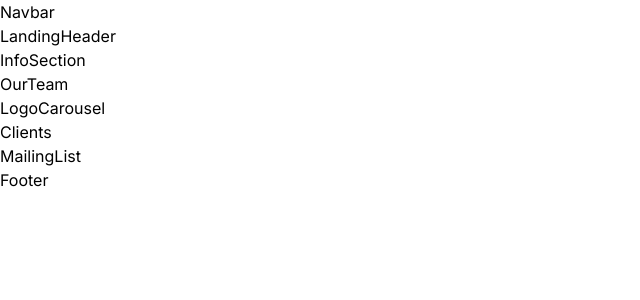
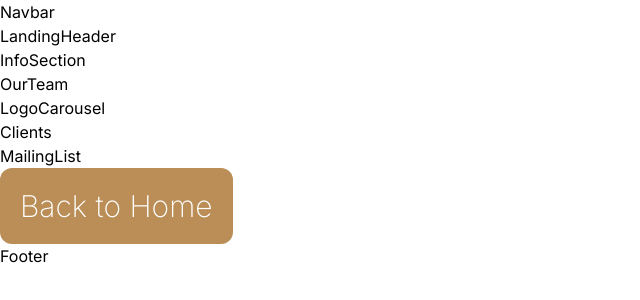
Before and after one commit to acm-ucr/hcg, a Next.js app: page / in a window 1280 px wide. Shown: the top 300 px of the page, without its empty margins (0-640 px from the left). Built offline with nearby package versions, Linux system fonts and the light colour scheme.

Commit message:
Added preview of button to page.tsx

```diff
--- a/src/app/page.tsx
+++ b/src/app/page.tsx
@@ -4,6 +4,7 @@ import OurTeam from "@/components/home/OurTeam";
 import Carousel from "@/components/home/LogoCarousel";
 import Clients from "@/components/home/Clients";
 import MailingList from "@/components/home/MailingList";
+import Button from "@/components/Button";
 
 const Home = () => {
   return (
@@ -14,6 +15,7 @@ const Home = () => {
       <Carousel />
       <Clients />
       <MailingList />
+      <Button text="Back to Home" href="hcg-website/src/app/page.tsx" />
     </div>
   );
 };
--- a/src/components/Button.tsx
+++ b/src/components/Button.tsx
@@ -9,7 +9,7 @@ const Button = ({ text, href }: ButtonProps) => {
   return (
     <Link
       href={href}
-      className="bg-hcg-gold text-hcg-white inline-block rounded-2xl p-5 text-3xl font-extralight"
+      className="bg-hcg-gold text-hcg-white inline-block rounded-xl p-5 text-3xl font-extralight"
     >
       {text}
     </Link>
```
